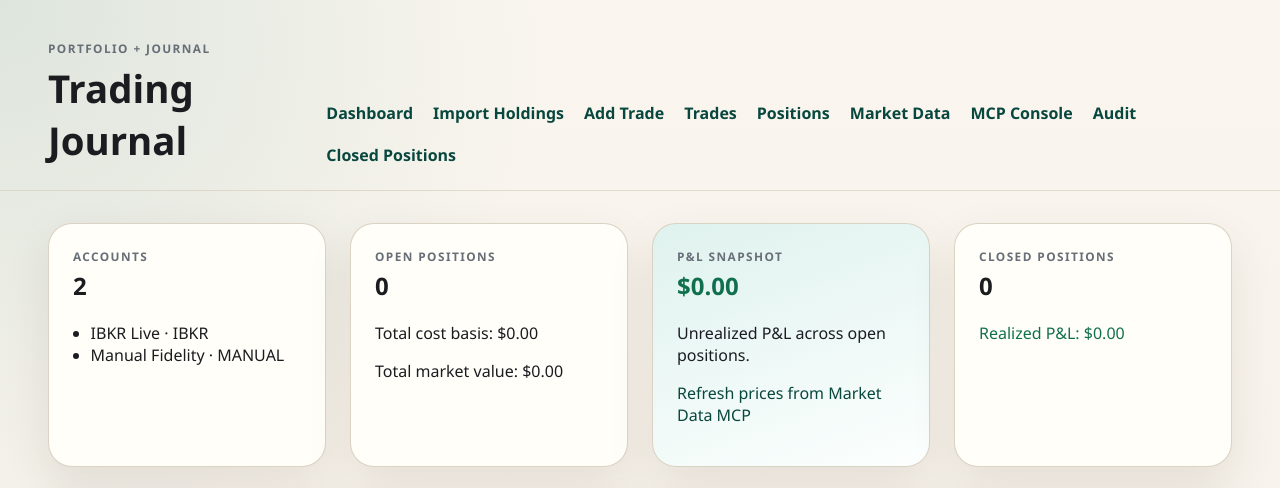
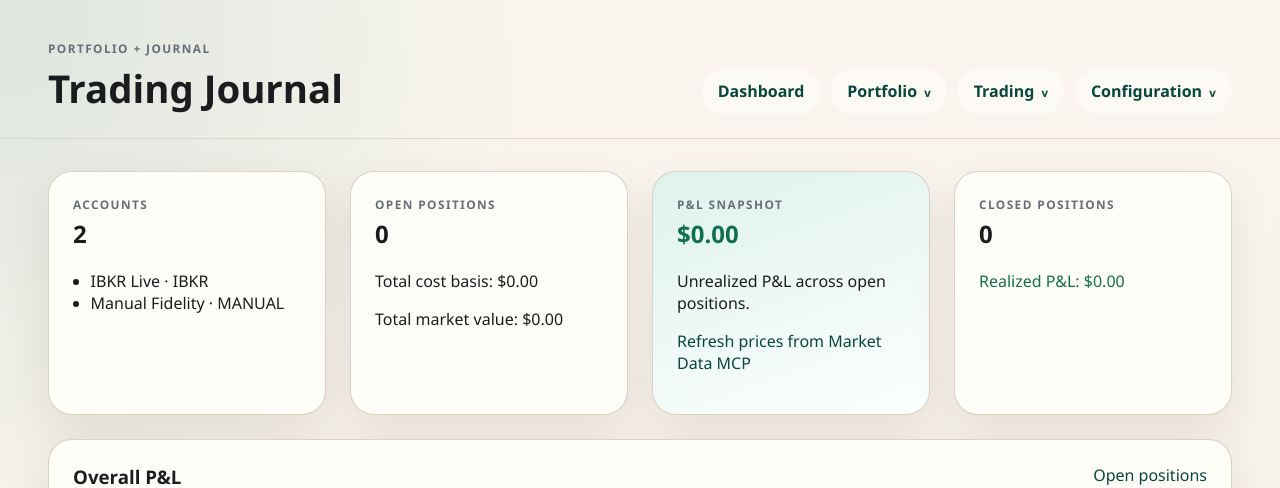
Before and after one commit to thejavascriptways/IFSC-78603-Graduate-Project-trading_journal-mcp, a FastAPI app: page / in a window 1280 px wide. Shown: the top 488 px of the page. Run offline with FastAPI, Linux system fonts and the light colour scheme; data comes from the database, SQL or seed files in the repository; data that the repository does not hold is empty; parts of the project's set-up code (start-up, migrations or seed data) failed here and were passed over.

Commit message:
Group top navigation menus

```diff
--- a/app/static/styles.css
+++ b/app/static/styles.css
@@ -37,11 +37,86 @@ a {
   border-bottom: 1px solid rgba(216, 207, 191, 0.7);
 }
 
-.site-header nav {
+.main-nav {
   display: flex;
-  gap: 1.25rem;
+  align-items: center;
+  gap: 0.65rem;
   font-weight: 600;
   flex-wrap: wrap;
+}
+
+.nav-link,
+.nav-menu-trigger {
+  min-height: 40px;
+  border: 1px solid transparent;
+  border-radius: 999px;
+  padding: 0.65rem 0.95rem;
+  color: var(--accent-strong);
+  font: inherit;
+  font-weight: 700;
+  background: rgba(255, 254, 248, 0.62);
+  cursor: pointer;
+}
+
+.nav-link:hover,
+.nav-menu-trigger:hover,
+.nav-menu:focus-within .nav-menu-trigger,
+.nav-menu:hover .nav-menu-trigger {
+  border-color: rgba(14, 109, 93, 0.22);
+  background: var(--panel);
+  box-shadow: 0 12px 24px rgba(65, 52, 30, 0.08);
+}
+
+.nav-menu {
+  position: relative;
+}
+
+.nav-menu::after {
+  content: "";
+  position: absolute;
+  right: 0;
+  bottom: -0.5rem;
+  left: 0;
+  height: 0.6rem;
+}
+
+.nav-menu-trigger::after {
+  content: "v";
+  margin-left: 0.45rem;
+  font-size: 0.72rem;
+}
+
+.nav-submenu {
+  position: absolute;
+  right: 0;
+  z-index: 20;
+  display: none;
+  min-width: 190px;
+  margin-top: 0.35rem;
+  padding: 0.45rem;
+  border: 1px solid rgba(216, 207, 191, 0.92);
+  border-radius: 18px;
+  background: rgba(255, 254, 248, 0.98);
+  box-shadow: var(--shadow);
+}
+
+.nav-menu:hover .nav-submenu,
+.nav-menu:focus-within .nav-submenu {
+  display: grid;
+  gap: 0.2rem;
+}
+
+.nav-submenu a {
+  border-radius: 12px;
+  padding: 0.65rem 0.75rem;
+  color: var(--ink);
+  white-space: nowrap;
+}
+
+.nav-submenu a:hover,
+.nav-submenu a:focus {
+  background: var(--accent-soft);
+  color: var(--accent-strong);
 }
 
 .page-shell {
@@ -331,6 +406,20 @@ th {
     gap: 1rem;
   }
 
+  .main-nav {
+    align-items: stretch;
+    width: 100%;
+  }
+
+  .nav-menu {
+    position: static;
+  }
+
+  .nav-submenu {
+    right: auto;
+    left: 1rem;
+  }
+
   .content-grid,
   .trade-form {
     grid-template-columns: 1fr;
--- a/app/templates/base.html
+++ b/app/templates/base.html
@@ -12,16 +12,31 @@
         <p class="eyebrow">Portfolio + Journal</p>
         <h1>Trading Journal</h1>
       </div>
-      <nav>
-        <a href="/">Dashboard</a>
-        <a href="/holdings/import">Import Holdings</a>
-        <a href="/trades/new">Add Trade</a>
-        <a href="/trades">Trades</a>
-        <a href="/positions">Positions</a>
-        <a href="/market-data">Market Data</a>
-        <a href="/mcp-console">MCP Console</a>
-        <a href="/audit">Audit</a>
-        <a href="/positions/closed">Closed Positions</a>
+      <nav class="main-nav" aria-label="Primary navigation">
+        <a class="nav-link" href="/">Dashboard</a>
+        <div class="nav-menu">
+          <button class="nav-menu-trigger" type="button" aria-haspopup="true">Portfolio</button>
+          <div class="nav-submenu">
+            <a href="/positions">Open Positions</a>
+            <a href="/positions/closed">Closed Positions</a>
+            <a href="/market-data">Market Data</a>
+          </div>
+        </div>
+        <div class="nav-menu">
+          <button class="nav-menu-trigger" type="button" aria-haspopup="true">Trading</button>
+          <div class="nav-submenu">
+            <a href="/trades/new">Add Trade</a>
+            <a href="/trades">Trade History</a>
+            <a href="/holdings/import">Import Holdings</a>
+          </div>
+        </div>
+        <div class="nav-menu">
+          <button class="nav-menu-trigger" type="button" aria-haspopup="true">Configuration</button>
+          <div class="nav-submenu">
+            <a href="/mcp-console">MCP Console</a>
+            <a href="/audit">Audit Logs</a>
+          </div>
+        </div>
       </nav>
     </header>
     <main class="page-shell">
```
Also changed, not shown: tests/test_mcp_flow.py (+12 -0 lines), README.md.
